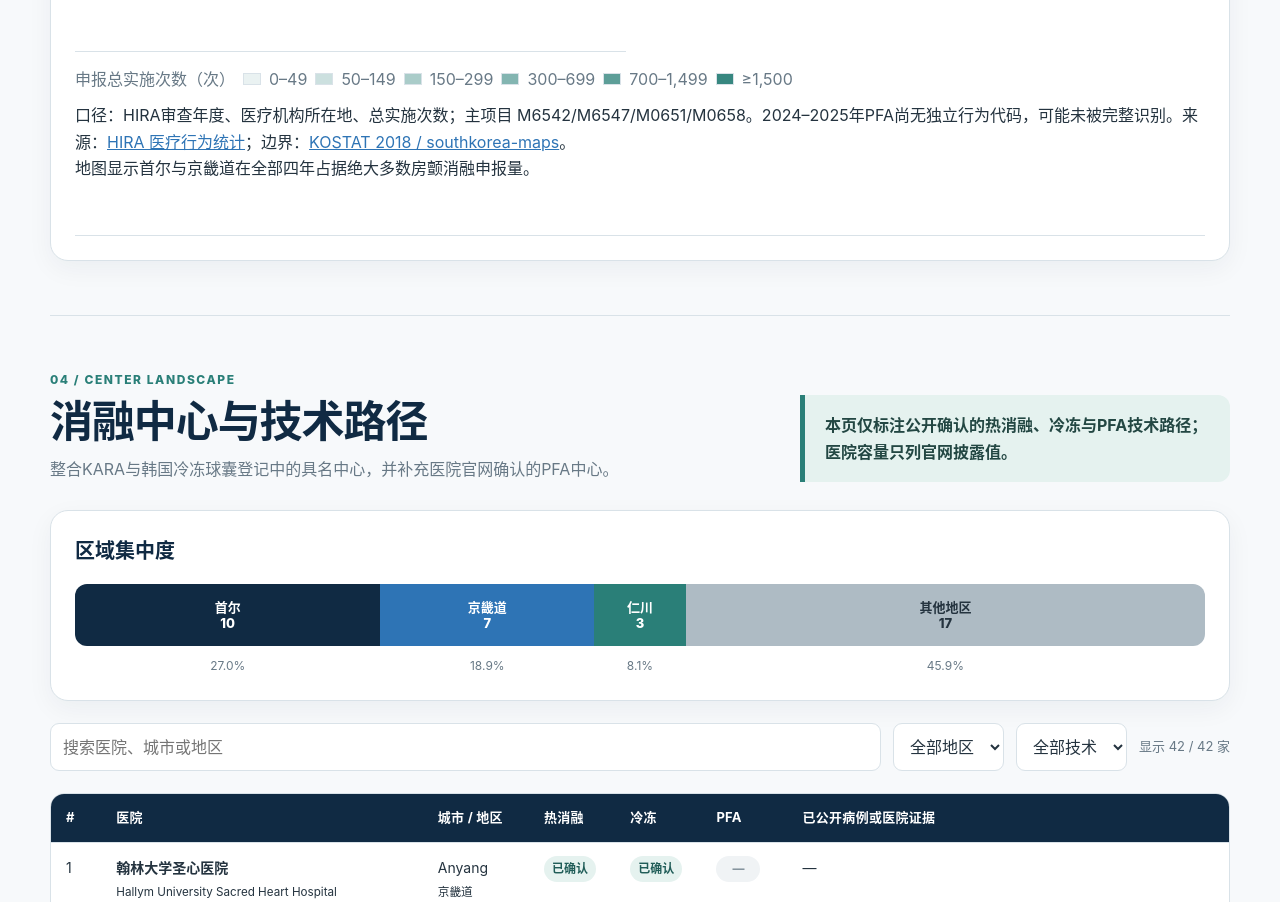
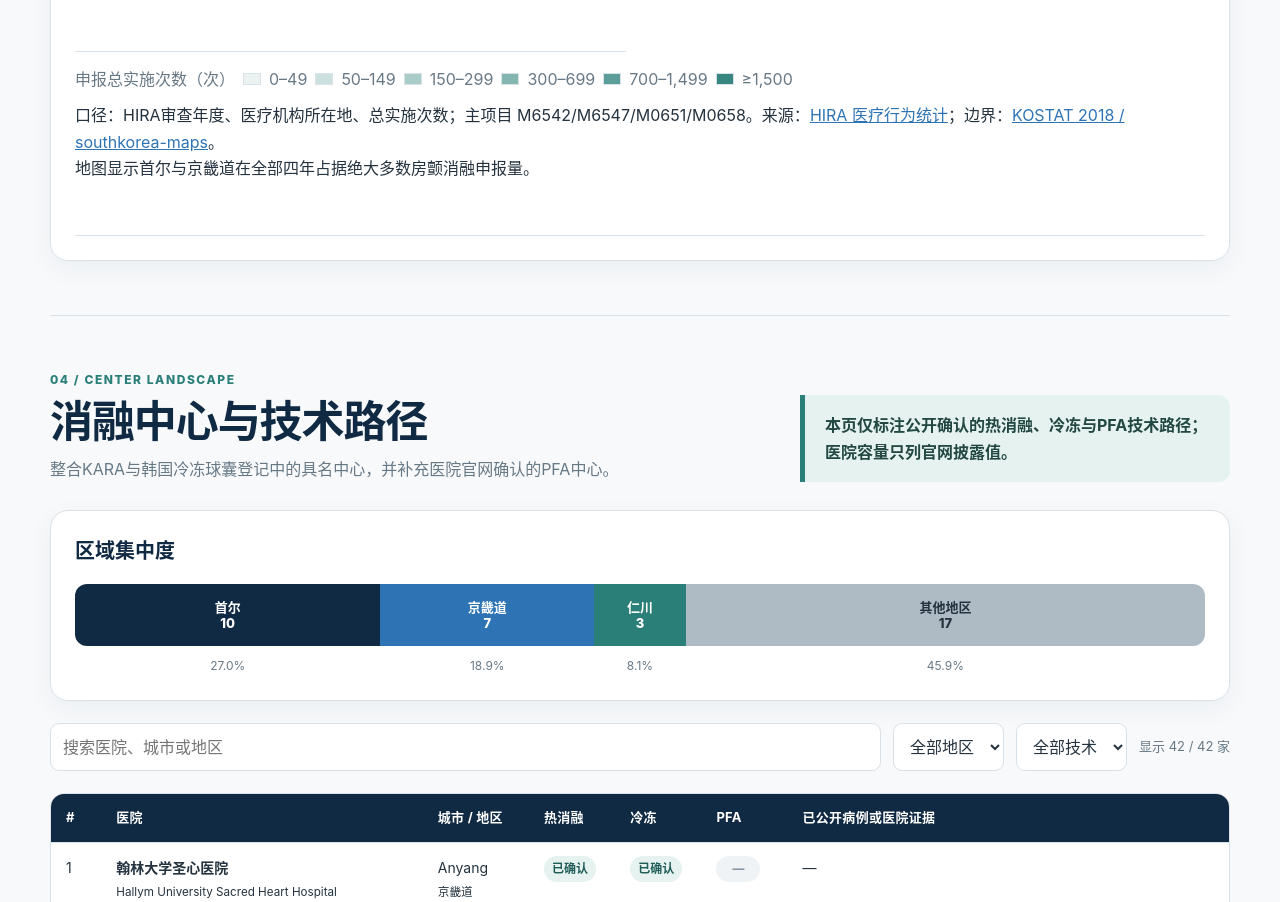
Before and after one commit to barry-cardio/Korea-EP, a plain HTML site: page index.html in a window 1280 px wide. Shown: the part 4147-5049 px from the top of the page. Drawn offline with nearby package versions, Linux system fonts and the light colour scheme.

Commit message:
Update index.html

```diff
--- a/index.html
+++ b/index.html
@@ -153,7 +153,7 @@
     <span class="kaf-swatch" data-level="5"></span><span>700–1,499</span>
     <span class="kaf-swatch" data-level="6"></span><span>≥1,500</span>
   </div>
-  <p class="kaf-source text-small text-muted">口径：HIRA审查年度、医疗机构所在地、总实施次数；主项目 M6542/M6547/M0651/M0658。2024–2025年PFA尚无独立行为代码，可能未被完整识别。来源：<a href="https://opendata.hira.or.kr/op/opc/olapDiagBhvInfoTab5.do" target="_blank" rel="noreferrer">HIRA 医疗行为统计</a>；边界：<a href="https://github.com/southkorea/southkorea-maps" target="_blank" rel="noreferrer">KOSTAT 2018 / southkorea-maps</a>。</p>
+  <p class="kaf-source text-small text-muted">口径：HIRA审查年度、医疗机构所在地、总实施次数；主项目 M6542/M6547/M0651/M0658。来源：<a href="https://opendata.hira.or.kr/op/opc/olapDiagBhvInfoTab5.do" target="_blank" rel="noreferrer">HIRA 医疗行为统计</a>；边界：<a href="https://github.com/southkorea/southkorea-maps" target="_blank" rel="noreferrer">KOSTAT 2018 / southkorea-maps</a>。</p>
   <span class="sr-only">地图显示首尔与京畿道在全部四年占据绝大多数房颤消融申报量。</span>
 </section>
 
```
